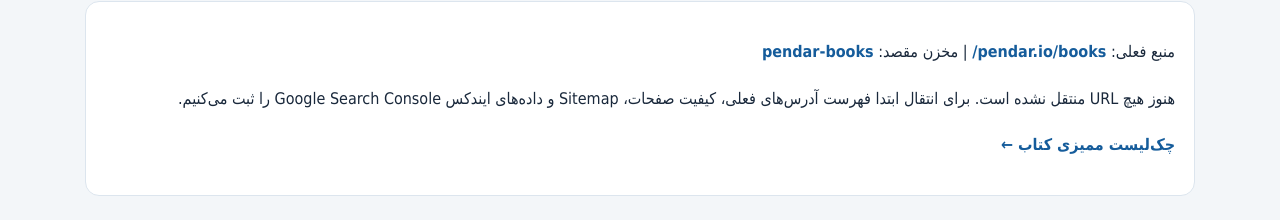
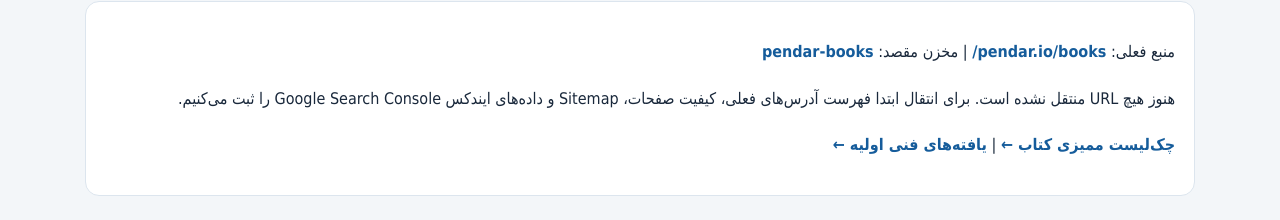
Before and after one commit to nimania/pendar-hub, a plain HTML site: page index.html in a window 1280 px wide. Shown: the part 897-1117 px from the top of the page. Drawn offline with Linux system fonts and the light colour scheme.

Commit message:
docs: link first evidence-based books SEO audit in hub

```diff
--- a/index.html
+++ b/index.html
@@ -3,7 +3,7 @@
 <style>:root{font-family:Tahoma,Arial,sans-serif;color:#19283b;background:#f3f6f9}*{box-sizing:border-box}body{margin:0}main{max-width:1150px;margin:auto;padding:38px 20px}header{background:#112d46;color:#fff;padding:30px;border-radius:19px}h1{margin:0 0 12px;font-size:29px}h2{font-size:21px;margin-top:32px}p{line-height:1.9}.muted{color:#66788e}.grid{display:grid;grid-template-columns:repeat(auto-fit,minmax(245px,1fr));gap:14px}.card{background:white;border:1px solid #dce5ee;padding:19px;border-radius:14px}.card a{color:#155c9b;font-weight:bold;text-decoration:none}.card small{display:block;margin-top:9px;line-height:1.8;color:#6a7988}.tag{display:inline-block;margin:10px 0 0;border-radius:25px;background:#eaf0f7;color:#31506b;padding:5px 9px;font-size:12px}.notice{background:#fff9ec;border-right:4px solid #bd8b31;padding:12px 18px;border-radius:8px}footer{margin-top:30px;font-size:13px;color:#5b7086}button{background:#fff;color:#112d46;padding:11px 14px;border:0;border-radius:9px;cursor:pointer}button:focus{outline:2px solid #b3d8ff}</style></head>
 <body><main><header><h1>مرکز مدیریت اکوسیستم پندار</h1><p>فهرست محصولات رسانه‌ای، مخازن و مسیر مهاجرت مرحله‌ای؛ بدون تغییر در سایت‌های فعلی.</p><button id="refresh" type="button">بررسی وضعیت عمومی GitHub</button></header>
 <h2>محصولات و مخازن</h2><div id="repos" class="grid" aria-live="polite"></div>
-<h2>گام بعدی: ممیزی پیشخوان کتاب</h2><div class="card"><p>منبع فعلی: <a href="https://pendar.io/books/">pendar.io/books/</a> | مخزن مقصد: <a href="https://github.com/nimania/pendar-books">pendar-books</a></p><p>هنوز هیچ URL منتقل نشده است. برای انتقال ابتدا فهرست آدرس‌های فعلی، کیفیت صفحات، Sitemap و داده‌های ایندکس Google Search Console را ثبت می‌کنیم.</p><p><a href="https://github.com/nimania/pendar-hub/blob/main/SEO-MIGRATION-BOOKS.md">چک‌لیست ممیزی کتاب ←</a></p></div><h2>مهاجرت ایمن</h2><div class="notice">در این مرحله هیچ انتقال URL، حذف محتوا، تغییر canonical یا انتشار خودکار انجام نمی‌شود. وضعیت «مخزن موجود» به معنی آماده‌بودن سایت نیست.</div>
+<h2>گام بعدی: ممیزی پیشخوان کتاب</h2><div class="card"><p>منبع فعلی: <a href="https://pendar.io/books/">pendar.io/books/</a> | مخزن مقصد: <a href="https://github.com/nimania/pendar-books">pendar-books</a></p><p>هنوز هیچ URL منتقل نشده است. برای انتقال ابتدا فهرست آدرس‌های فعلی، کیفیت صفحات، Sitemap و داده‌های ایندکس Google Search Console را ثبت می‌کنیم.</p><p><a href="https://github.com/nimania/pendar-hub/blob/main/SEO-MIGRATION-BOOKS.md">چک‌لیست ممیزی کتاب ←</a> | <a href="https://github.com/nimania/pendar-hub/blob/main/audits/books-initial-2026-10-24.md">یافته‌های فنی اولیه ←</a></p></div><h2>مهاجرت ایمن</h2><div class="notice">در این مرحله هیچ انتقال URL، حذف محتوا، تغییر canonical یا انتشار خودکار انجام نمی‌شود. وضعیت «مخزن موجود» به معنی آماده‌بودن سایت نیست.</div>
 <div class="grid" style="margin-top:14px"><section class="card"><strong>۱. ممیزی</strong><p>ثبت URLهای کتاب و جراید و مقایسه با داده‌های Search Console.</p></section><section class="card"><strong>۲. آماده‌سازی</strong><p>ساخت خروجی قابل‌خزش و سیاست محتوای مرجع در سایت‌های مستقل.</p></section><section class="card"><strong>۳. انتقال تدریجی</strong><p>پس از تایید مقصد، برنامه‌ریزی redirect، canonical و sitemap.</p></section></div>
 <footer>نسخهٔ اولیهٔ مدیریتی؛ اطلاعات GitHub فقط با فشردن دکمه و از API عمومی خوانده می‌شوند. وضعیت Push نشان‌دهندهٔ انتشار موفق وب‌سایت نیست. <a href="./ECOSYSTEM.md">سند معماری</a></footer></main>
 <script>
```
